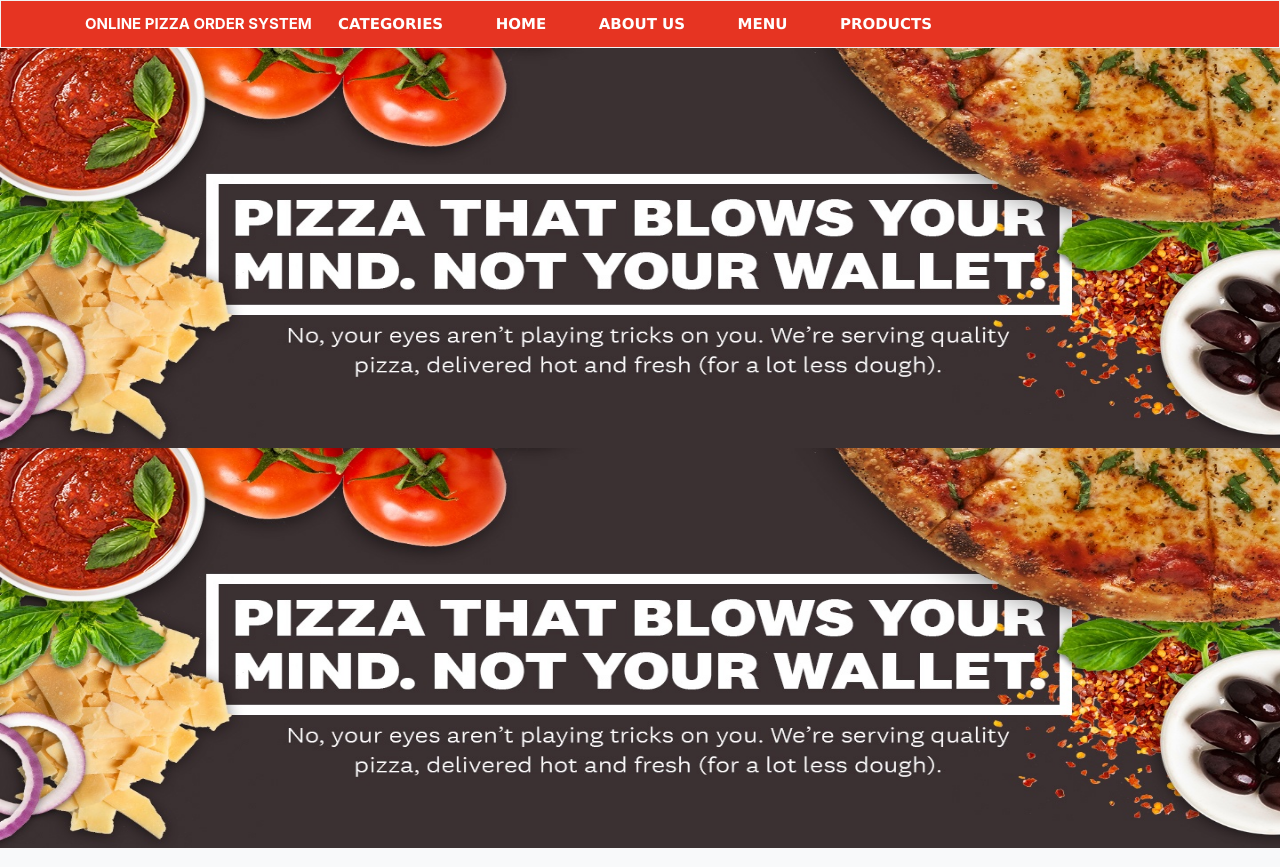
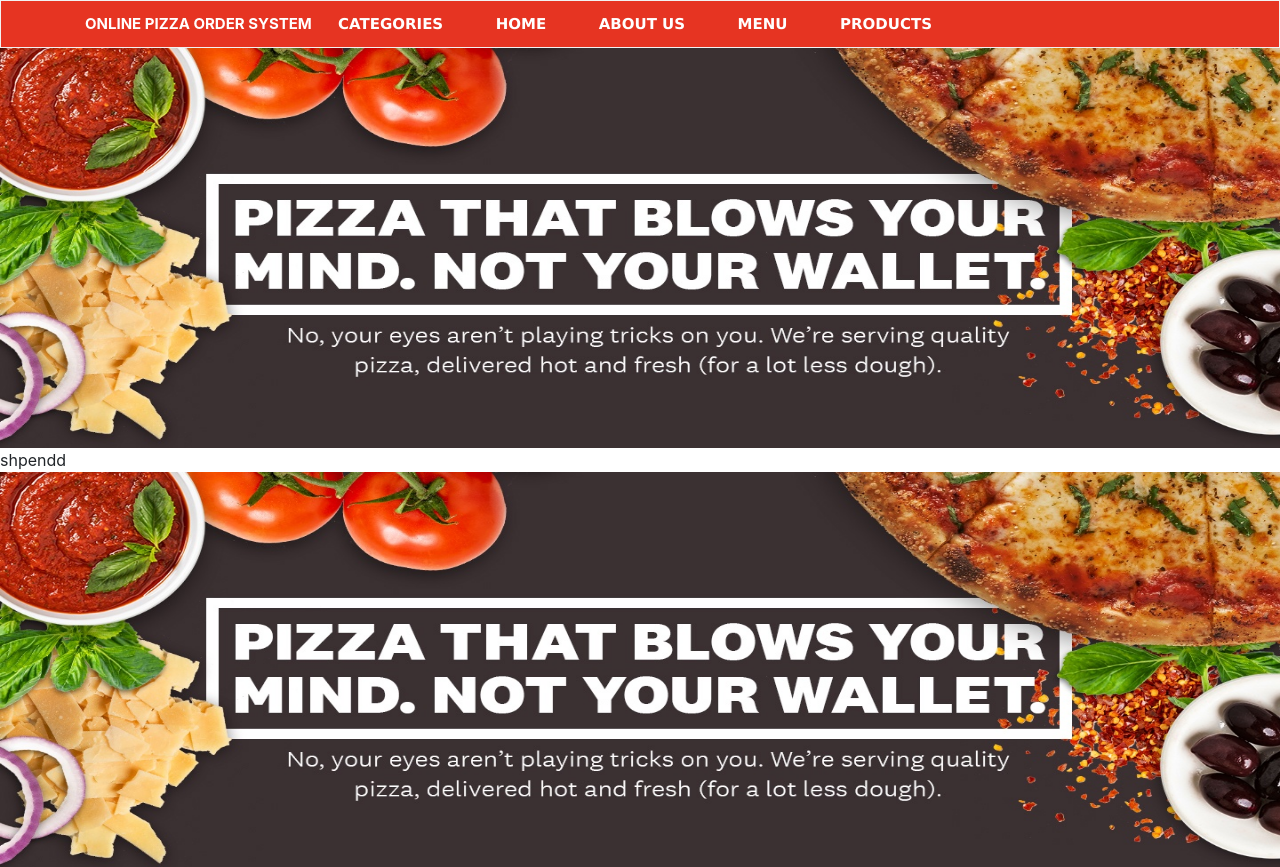
Before and after one commit to Shpendsermaxhaj/Final-E-Commerce, an Angular app: page /cover in a window 1280 px wide. Shown: the top 867 px of the page. Built offline with nearby package versions, Linux system fonts and the light colour scheme.

Commit message:
I added a line shpend

```diff
--- a/src/app/cover/cover.component.html
+++ b/src/app/cover/cover.component.html
@@ -2,3 +2,5 @@
     <img src="assets/img/pmc.jpg" alt="" width="100%"
     height="400px">
     </div>
+
+  shpendd
```
